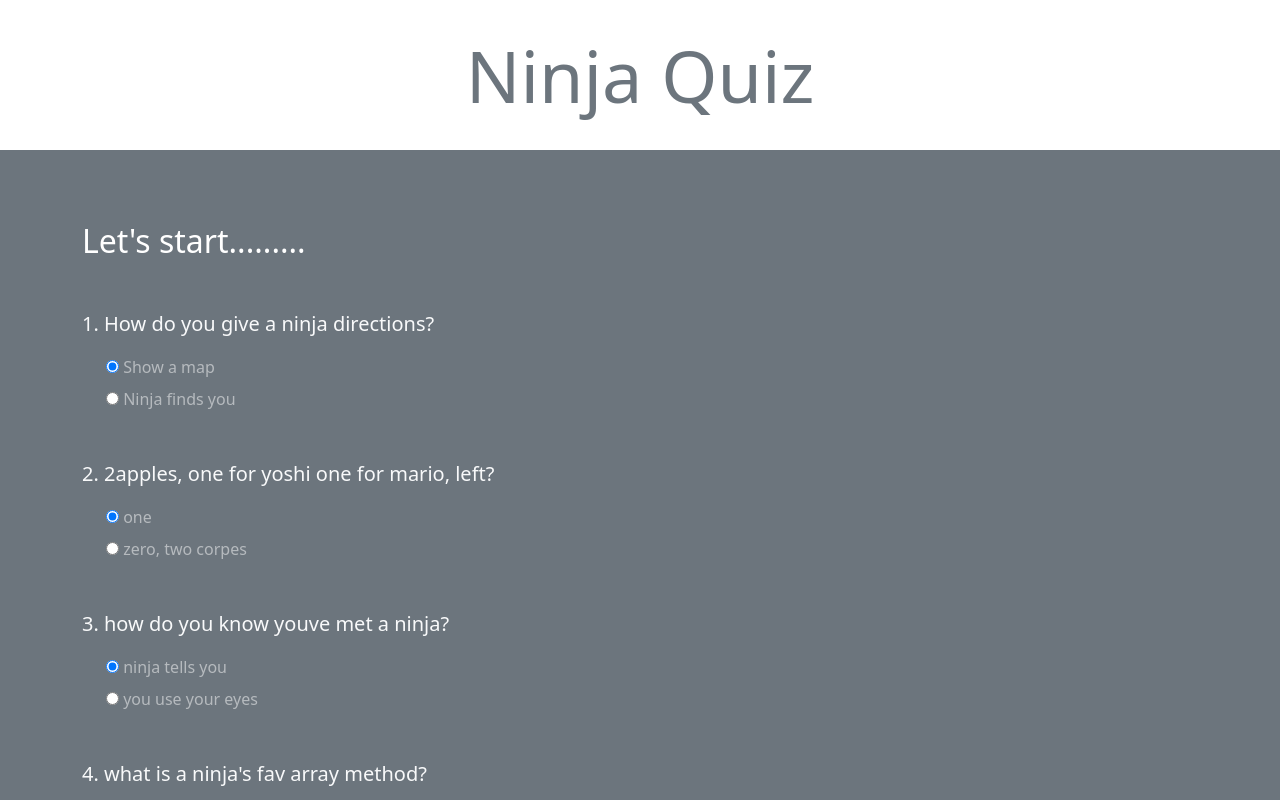
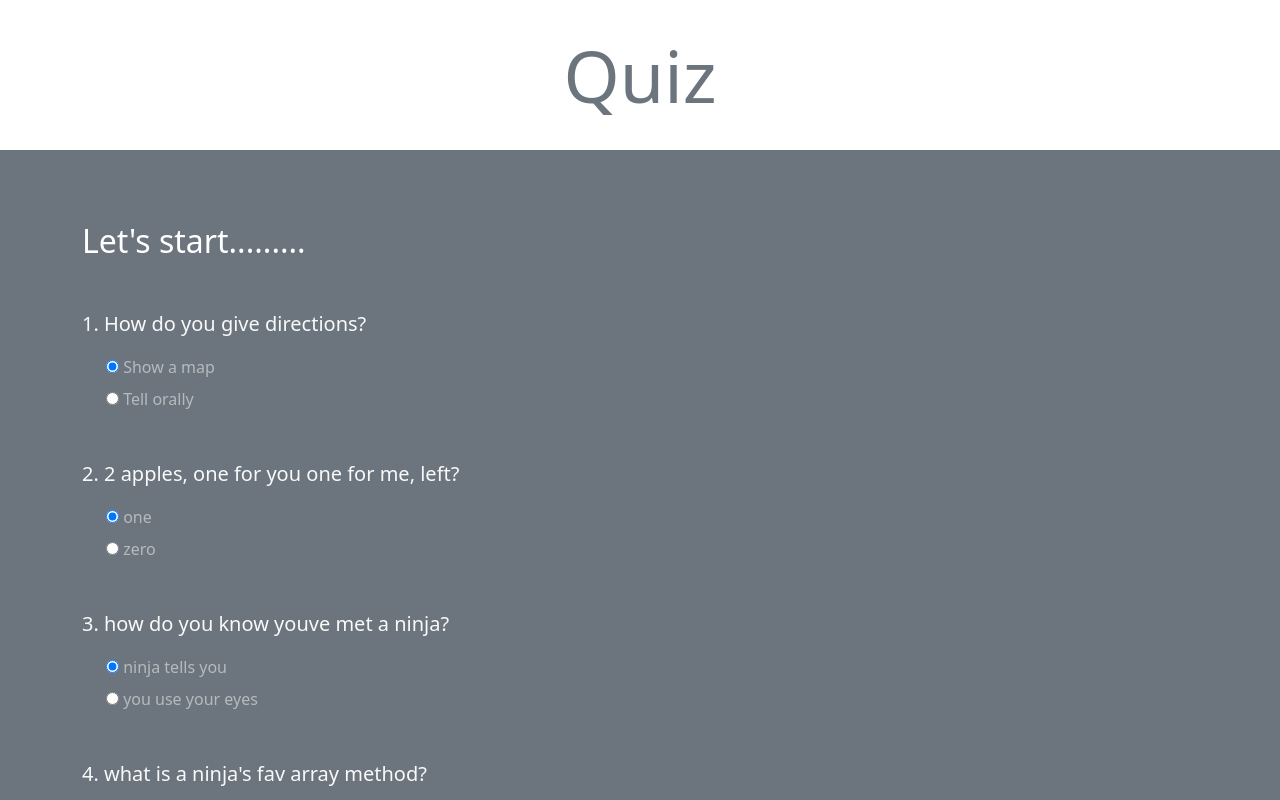
Before and after one commit to XI2473-SarojiniBhallamudi/JAVASCRIPT-Project-1, a plain HTML site: page index.html in a window 1280 px wide. Shown: the top 800 px of the page. Drawn offline with nearby package versions, Linux system fonts and the light colour scheme.

Commit message:
modified

```diff
--- a/app.js
+++ b/app.js
@@ -1,4 +1,4 @@
-const rightAns = ['B', 'A', 'A', 'B'];
+const rightAns = ['B', 'B', 'A', 'B'];
 const form = document.querySelector('.quiz-form');
 const res = document.querySelector('.res');
 form.addEventListener('submit',e=>{
--- a/index.html
+++ b/index.html
@@ -10,14 +10,14 @@
     <!-- Top section -->
     <div class="py-3 bg-white text-center">
         <div class="container">
-            <h2 class="text-secondary display-2 my-3">Ninja Quiz</h2>
+            <h2 class="text-secondary display-2 my-3">Quiz</h2>
         </div>
     </div>
 
     <div class="res py-4 d-none bg-light text-center">
         <div class="container lead">
             <p>
-                You are <span class="text-secondary p-3 display-3">0/100</span> ninja
+                You are <span class="text-secondary p-3 display-3">0/100</span>Correct!
             </p>
         </div>
     </div>
@@ -28,7 +28,7 @@
             <form class="quiz-form text-light">
                 <div class="my-5">
                     <p class="lead font-weight-light">
-                        1. How do you give a ninja directions?
+                        1. How do you give directions?
                     </p>
                     <div class="my-2 form-check text-white-50">
                         <input type="radio" name="Q1" value="A" checked>
@@ -36,12 +36,12 @@
                     </div>
                     <div class="my-2 form-check text-white-50">
                         <input type="radio" name="Q1" value="B">
-                        <label class="form check-label">Ninja finds you</label>
+                        <label class="form check-label">Tell orally</label>
                     </div>
                 </div>
                 <div class="my-5">
                     <p class="lead font-weight-light">
-                        2. 2apples, one for yoshi one for mario, left?
+                        2. 2 apples, one for you one for me, left?
                     </p>
                     <div class="my-2 form-check text-white-50">
                         <input type="radio" name="Q2" value="A" checked>
@@ -49,7 +49,7 @@
                     </div>
                     <div class="my-2 form-check text-white-50">
                         <input type="radio" name="Q2" value="B">
-                        <label class="form check-label">zero, two corpes</label>
+                        <label class="form check-label">zero</label>
                     </div>
                 </div>
                 <div class="my-5">
```
